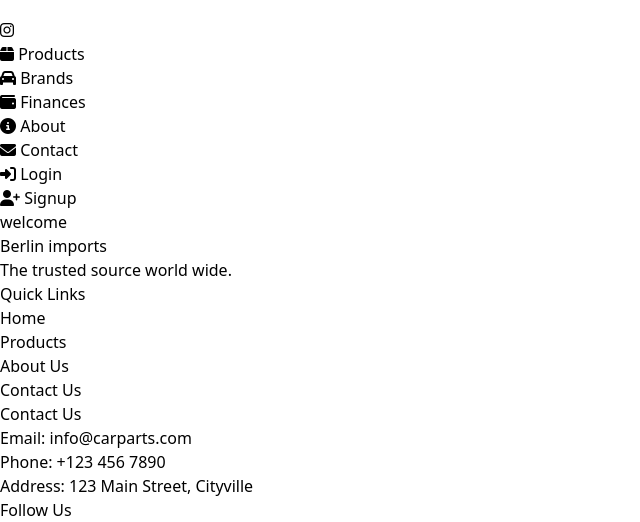
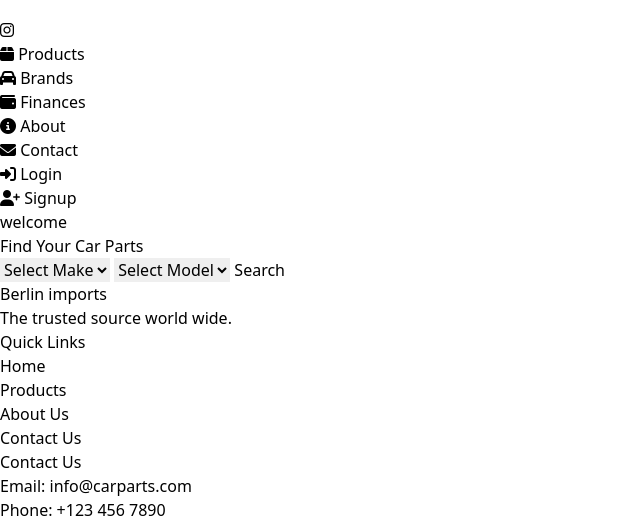
Before and after one commit to philrazor/imports-v3, a Django app: template berlin/coreApp/templates/coreApp/index.html in a window 1280 px wide. Shown: the part 402-924 px from the top of the page, without its empty margins (0-640 px from the left). Run offline with Django 3.2, Linux system fonts and the light colour scheme; the template is opened without the code that fills it, so the values that code supplies are empty.

Commit message:
add search functionality

```diff
--- a/berlin/coreApp/templates/coreApp/index.html
+++ b/berlin/coreApp/templates/coreApp/index.html
@@ -6,6 +6,38 @@
     <div class="main-content">
         <h2>welcome {{user.username}}</h2>
     </div>
+
+    <div class="search-container">
+        <h2>Find Your Car Parts</h2>
+        <form method="GET" action="{% url 'coreApp:search_products' %}">
+            <!-- Select Make -->
+            <select name="make" id="make-select">
+                <option value="">Select Make</option>
+                <option value="">Mercedes</option>
+                <option value="">Audi</option>
+                {% for make in makes %}
+                    <option value="{{ make.make_name }}" {% if make.make_name == make_filter %}selected{% endif %}>
+                        {{ make.make_name }}
+                    </option>
+                {% endfor %}
+            </select>
+
+            <!-- Select Model (Filtered by Make) -->
+            <select name="model" id="model-select">
+                <option value="">Select Model</option>
+                {% for model in models %}
+                    <option value="{{ model.model_name }}" data-make="{{ model.make.make_name }}"
+                        {% if model.model_name == model_filter %}selected{% endif %}>
+                        {{ model.model_name }}
+                    </option>
+                {% endfor %}
+            </select>
+
+            <button type="submit">Search</button>
+        </form>
+    </div>
+
+
 
     <div class="product-list">
         {% for product in products %}
--- a/berlin/coreApp/urls.py
+++ b/berlin/coreApp/urls.py
@@ -11,6 +11,7 @@ urlpatterns = [
     path('login_user/', views.login_user, name='login_user'),
     path('logout_user/', views.logout_user, name='logout_user'),
     path('product_list/', views.product_list, name='product_list'),
+    path('search/', views.search_products, name='search_products'),
     path('<int:pk>/', views.detail, name='detail'),
     path('brands/', views.brands, name='brands'),
     path('finances/', views.finances, name='finances'),
```
Also changed, not shown: berlin/coreApp/templates/coreApp/search_results.html (added, +27 -0 lines), berlin/coreApp/views.py (+30 -0 lines).
